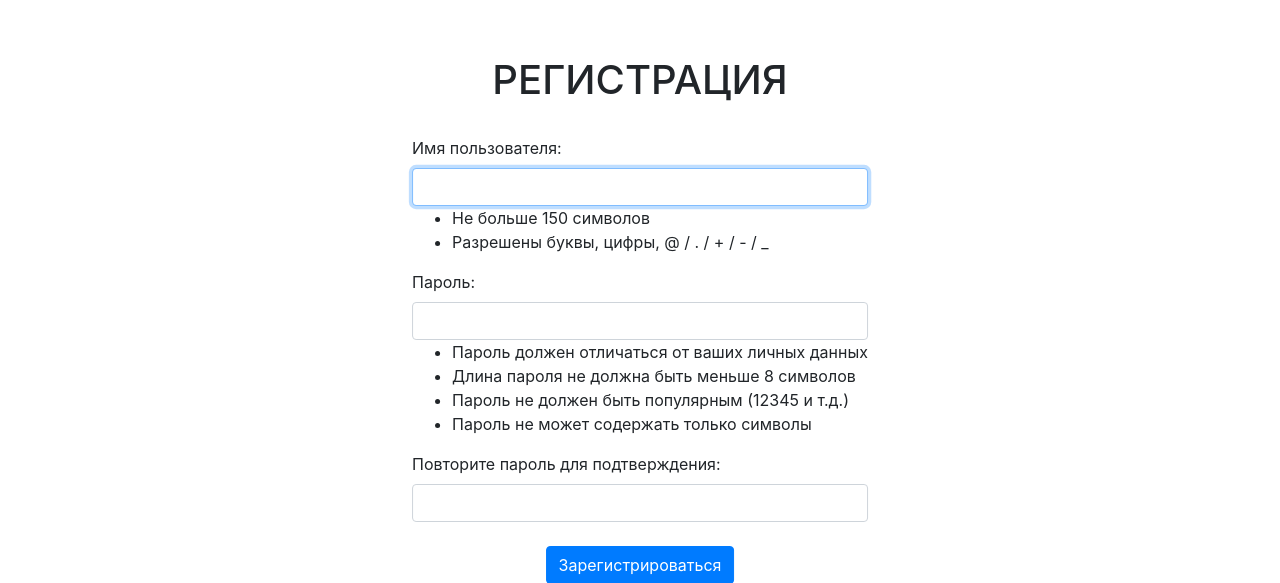
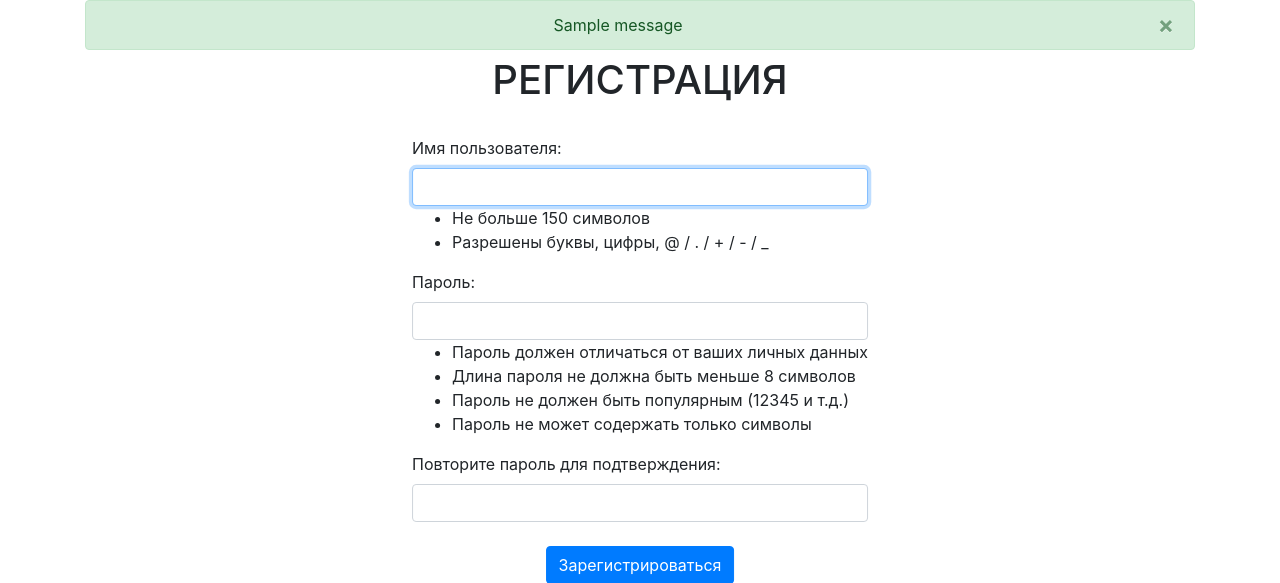
Before and after one commit to korsilyn/MusicShaper, a Django app: page /register/ in a window 1280 px wide. Shown: the top 583 px of the page. Run offline with Django 3.2, Linux system fonts and the light colour scheme; tables that the repository leaves empty hold one stand-in row (values such as "Sample post"); one stand-in notice (Sample message) is shown; some libraries are stand-ins or nearby versions.

Commit message:
messages

```diff
--- a/main/templates/base.html
+++ b/main/templates/base.html
@@ -8,8 +8,12 @@
 </head>
 <body>
     <div class="container">
-    {% block 'body' %} Здесь должен размещаться контент страницы {% endblock %}
+        {% include 'messages.html' %}
+        {% block 'body' %}
+            Здесь должен размещаться контент страницы
+        {% endblock %}
     </div>
+
     <script src="https://code.jquery.com/jquery-3.2.1.slim.min.js" integrity="sha384-KJ3o2DKtIkvYIK3UENzmM7KCkRr/rE9/Qpg6aAZGJwFDMVNA/GpGFF93hXpG5KkN" crossorigin="anonymous"></script>
     <script src="https://cdnjs.cloudflare.com/ajax/libs/popper.js/1.11.0/umd/popper.min.js" integrity="sha384-b/U6ypiBEHpOf/4+1nzFpr53nxSS+GLCkfwBdFNTxtclqqenISfwAzpKaMNFNmj4" crossorigin="anonymous"></script>
     <script src="https://maxcdn.bootstrapcdn.com/bootstrap/4.0.0-beta/js/bootstrap.min.js" integrity="sha384-h0AbiXch4ZDo7tp9hKZ4TsHbi047NrKGLO3SEJAg45jXxnGIfYzk4Si90RDIqNm1" crossorigin="anonymous"></script>
--- /dev/null
+++ b/main/templates/messages.html
@@ -0,0 +1,13 @@
+{% if messages %}
+    {% for message in messages %}
+
+        <div class="alert {{ message.tags }} text-center alert-dismissible fade show">
+
+        {{ message }}
+        <button type="button" class="close" data-dismiss="alert" aria-label="Close">
+          <span aria-hidden="true">&times;</span>
+        </button>
+        </div>
+
+    {% endfor %}
+{% endif %}
--- a/main/views.py
+++ b/main/views.py
@@ -7,6 +7,8 @@ from .forms import LoginForm
 #for debug only
 from django.http import HttpResponse
 
+from django.contrib import messages
+
 def login_page(request):
     if request.method == 'POST':
         loginform = LoginForm(request.POST)
@@ -15,11 +17,14 @@ def login_page(request):
             password = loginform.data['password']
             user = authenticate(request, username=username, password=password)
             if user is not None:
-                login(request, user) #надо будет messages прикрутить
+                login(request, user)
+                messages.add_message(request, messages.SUCCESS, "Авторизация успешна")
                 return redirect('index')
             else:
+                messages.add_message(request, messages.ERROR, "Неправильный логин или пароль")
                 return redirect('login')
         else:
+            messages.add_message(request, messages.ERROR, "Некорректные данные в форме авторизации")
             return redirect('login')
     else:
         context = {
@@ -37,11 +42,14 @@ def register_page(request):
             password = regform.data['password1']
             user = authenticate(request, username=username, password=password)
             if user is not None:
-                login(request, user) #надо будет messages прикрутить
+                login(request, user)
+                messages.add_message(request, messages.SUCCESS, "Регистрация успешна")
                 return redirect('index')
             else:
+                messages.add_message(request, messages.ERROR, "Ошибка регистрации")
                 return redirect('register')
         else:
+            messages.add_message(request, messages.ERROR, "Некорректные данные")
             return redirect('register')
     else:
         context = {
@@ -53,4 +61,5 @@ def register_page(request):
 @login_required
 def logout_page(request):
     logout(request)
+    messages.add_message(request, messages.SUCCESS, "Вышел и не попрощался")
     return redirect('index')
```
Also changed, not shown: MusicShaper/settings.py (+9 -1 lines), main/migrations/__init__.py (added).
